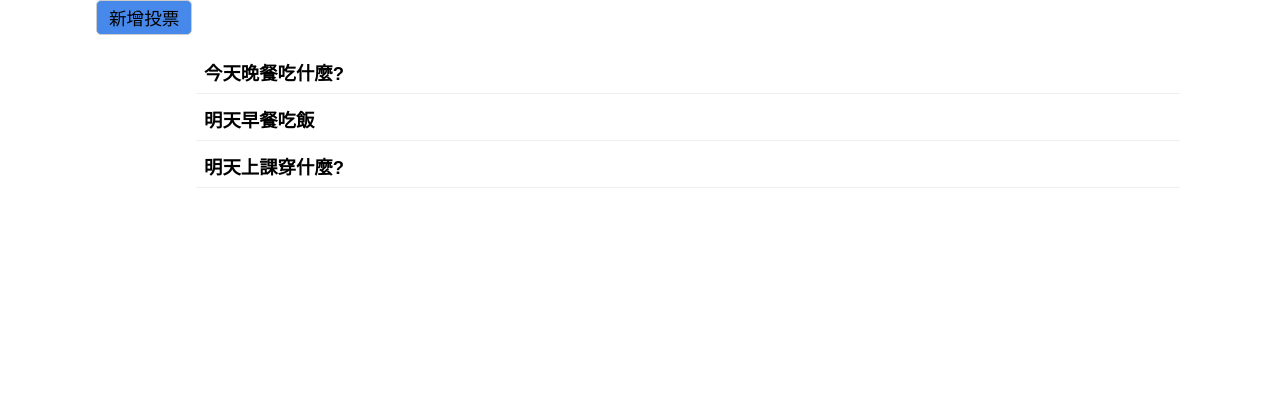
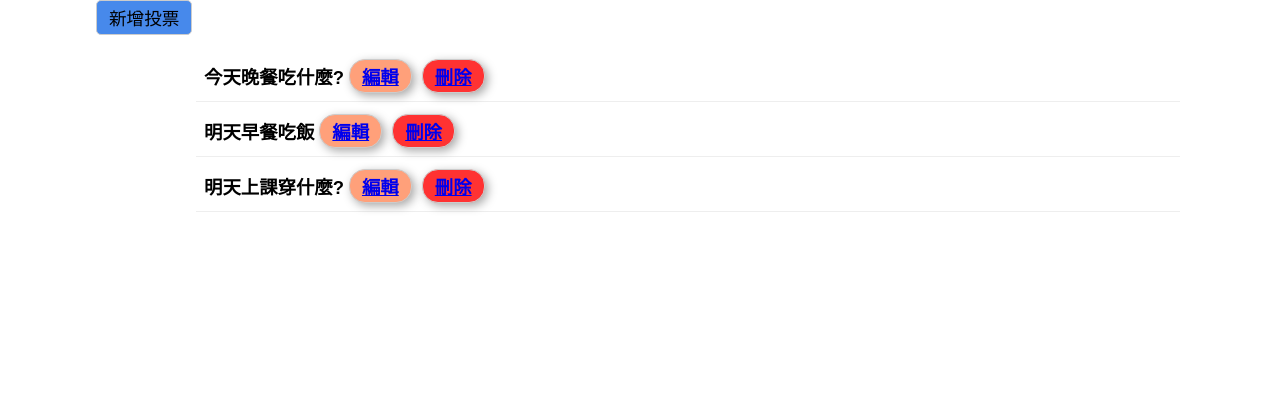
Before and after one commit to mackliu/11101-vote, a PHP site: page /back.php in a window 1280 px wide. Shown: the part 100-511 px from the top of the page. Run offline with PHP 8.4, Linux system fonts and the light colour scheme; data comes from the database, SQL or seed files in the repository.

Commit message:
增加列表編輯及刪除按鈕

```diff
--- a/api/base.php
+++ b/api/base.php
@@ -195,4 +195,11 @@ function  save($table,$arg){
 
 }
 
+
+function dd($array){
+    echo "<pre>";
+    print_r($array);
+    echo "</pre>";
+}
+
 ?>
--- a/back.php
+++ b/back.php
@@ -36,6 +36,8 @@ if(isset($file) && file_exists($file)){
             foreach($subjects as $subject){
                 echo "<li class='list-items'>";
                 echo $subject['subject'];
+                echo "<a class='edit' href='?do=edit&id={$subject['id']}'>編輯</a>";
+                echo "<a class='del' href='?do=del&id={$subject['id']}'>刪除</a>";
                 echo "</li>";
             }
 
--- /dev/null
+++ b/back/del.php
@@ -0,0 +1,4 @@
+<?php
+
+
+?>
--- a/css/back.css
+++ b/css/back.css
@@ -19,3 +19,30 @@ ul{
     background-color: rgb(216, 255, 237);
     cursor: pointer;
 }
+.edit{
+    display: inline-block;
+    padding: 3px 12px;
+    border: 1px solid #ccc;
+    border-radius: 1rem;
+    background: lightsalmon;
+    box-shadow: 3px 3px 10px #aaa;
+    margin: 0 5px;
+}
+.del{
+    display: inline-block;
+    padding: 3px 12px;
+    border: 1px solid #ccc;
+    border-radius: 1rem;
+    background: rgb(255, 50, 50);
+    box-shadow: 3px 3px 10px #aaa;
+    margin: 0 5px;
+}
+
+.edit:hover{
+    background: rgb(255, 97, 34);
+    color:white;
+}
+.del:hover{
+    background: rgb(255, 111, 111);
+    color:rgb(255, 0, 0);
+}
```
Also changed, not shown: back/edit.php (added, +9 -0 lines).
